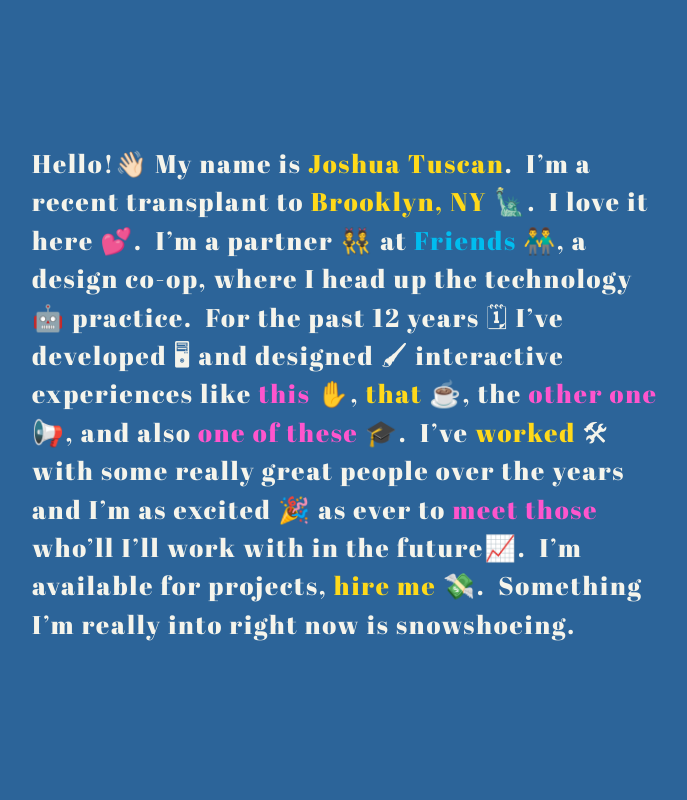
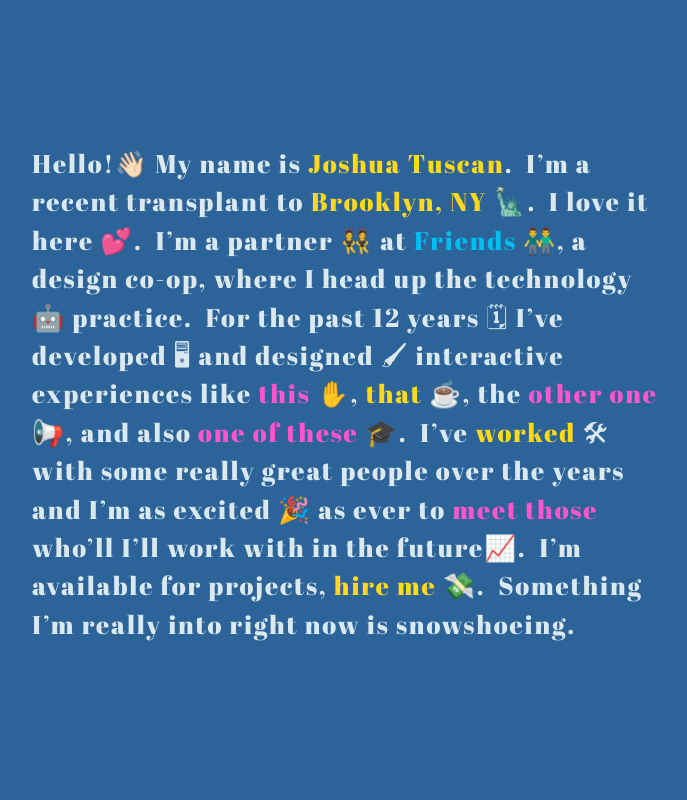
Before and after one commit to joshuatuscan/personal, a PHP site: page /index.html in a window 1280 px wide. Shown: the whole page, without its empty margins (288-975 px from the left). Run offline with PHP 8.4, Linux system fonts and the light colour scheme; some libraries are stand-ins or nearby versions.

Commit message:
new font color

```diff
--- a/styles/splash.css
+++ b/styles/splash.css
@@ -34,7 +34,7 @@ legend {color: #000;}
 
 body {
 	background: #2C6499;
-	color: #f5f4eb;
+	color: #DBE9EE;
 	font-family: 'Abril Fatface', cursive;
 	height: 100%;
 	position: relative;
```
